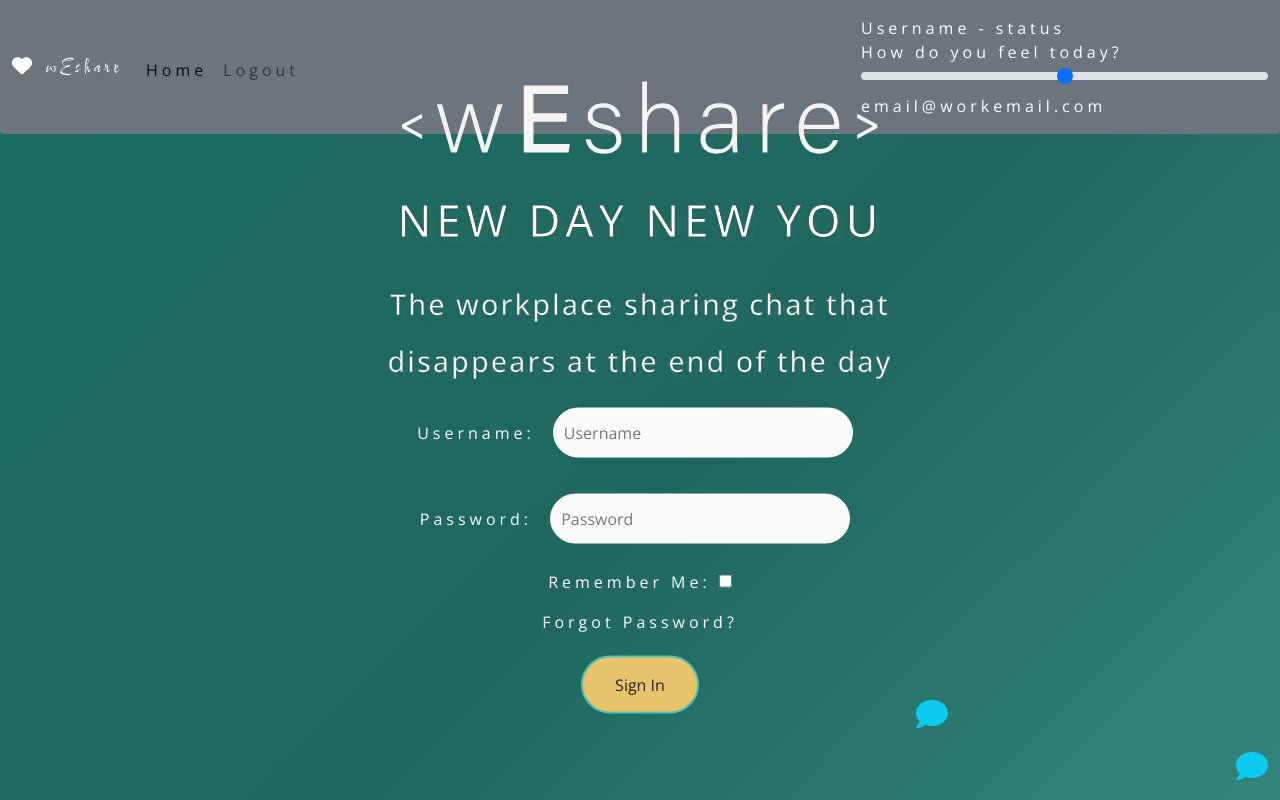
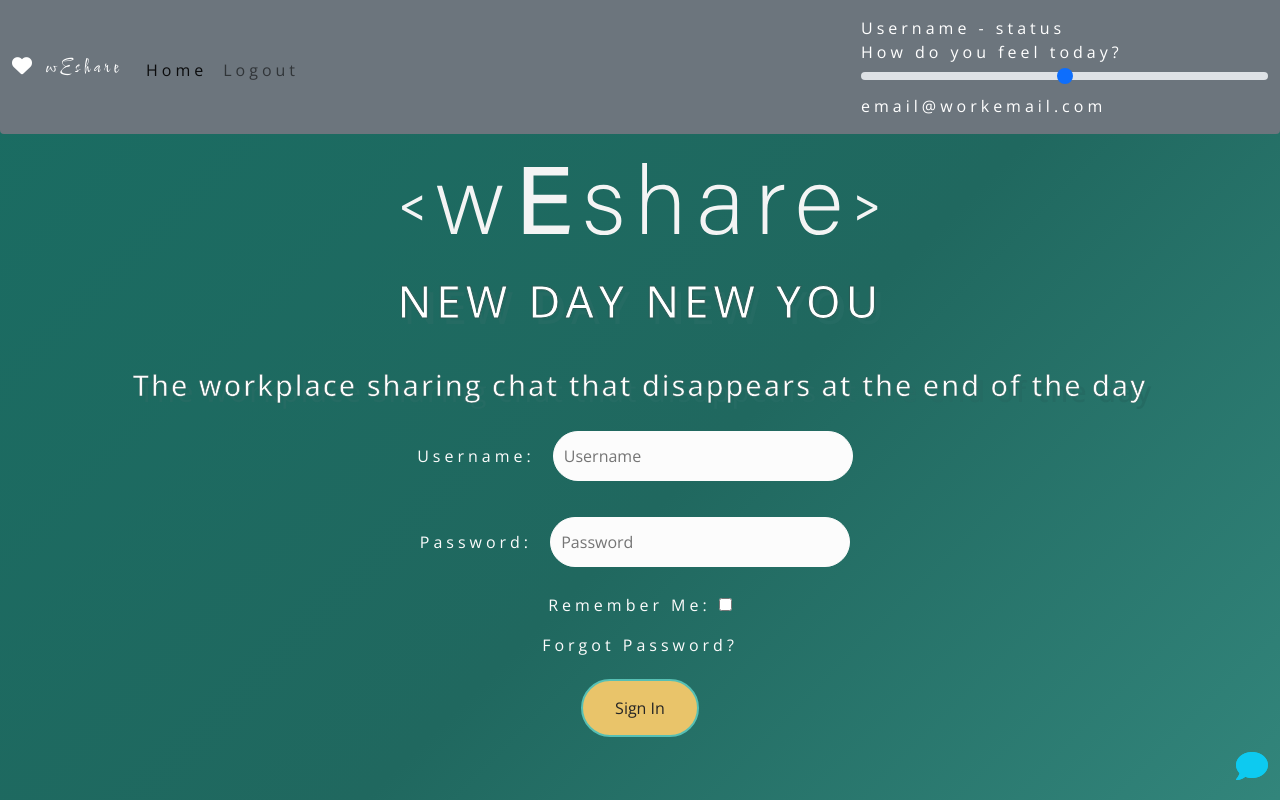
Before and after one commit to alissatroiano/team-6-hackathon, a Django app: page / in a window 1280 px wide. Run offline with Django 3.2, Linux system fonts and the light colour scheme; some libraries are stand-ins or nearby versions.

Commit message:
remove conflicting position styles from CSS for log in page and duplicate body tag

```diff
--- a/rhiannon.html
+++ b/rhiannon.html
@@ -59,9 +59,7 @@
 		<form id="log-out-form">
 			<input class="logout-button" type="submit" value="Log In">
 	</section>
-</body>
 
-</html>
 <!-- Footer section -->
 <footer class="fixed-bottom text-center bg-secondary mt-3 pt-3">
 	<a class="display-6 text-center text-light" href="index.html">Shelly's Page</a><br>
--- a/wEshare/static/css/style.css
+++ b/wEshare/static/css/style.css
@@ -91,13 +91,7 @@
 
 #sign-in-section,
 #log-out-section {
-	width: 50%;
-	position: absolute;
-	top: 50%;
-	left: 50%;
-	transform: translate(-50%, -50%);
 	padding: 10px;
-	margin: auto;
 	text-align: center;
 }
 
```
